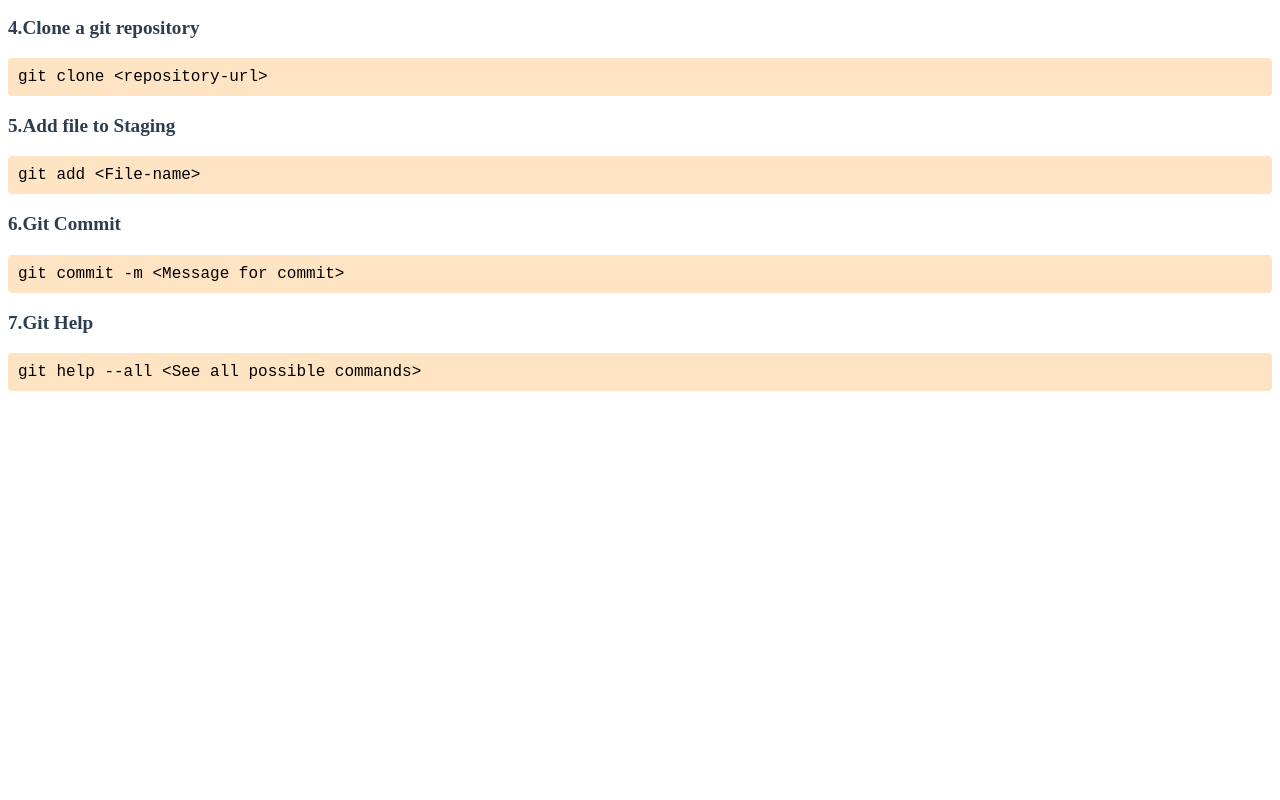
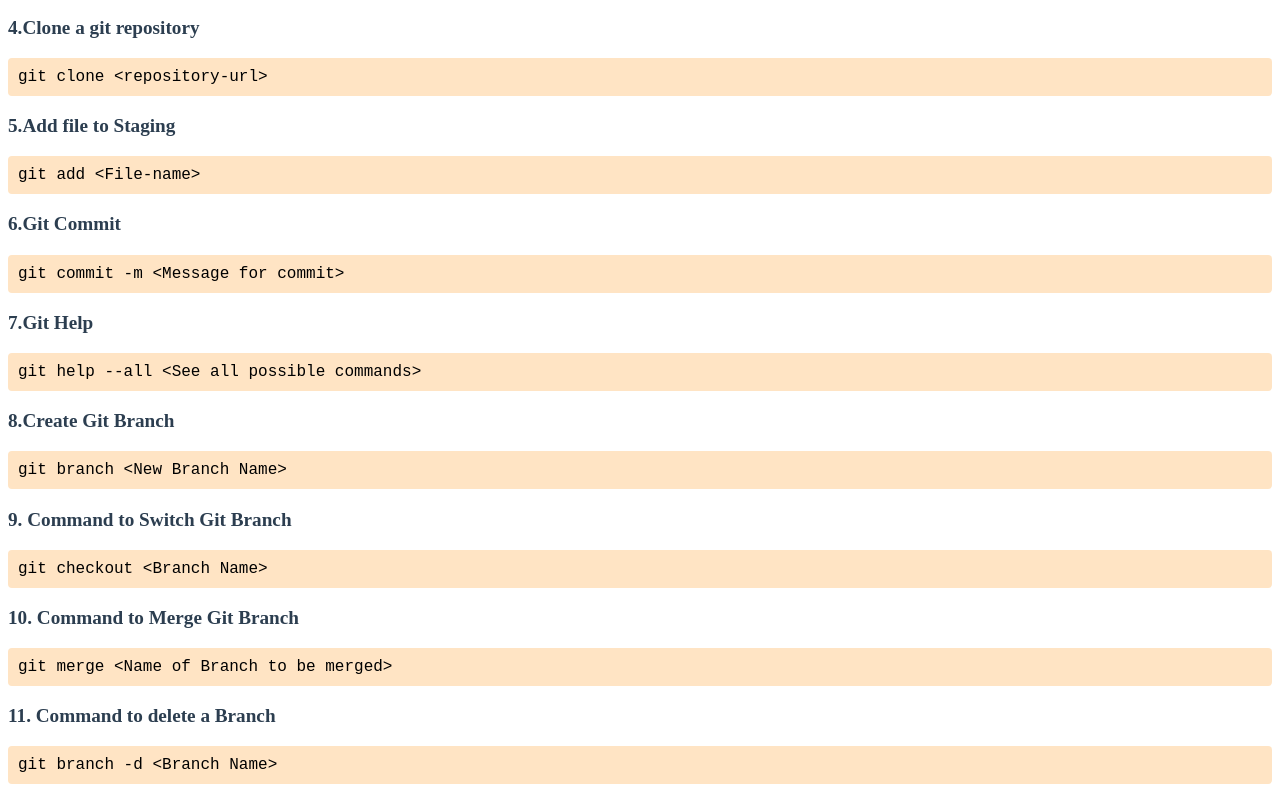
Before and after one commit to jomvarghese/github-upload, a plain HTML site: page Basic.html in a window 1280 px wide. Shown: the part 544-1344 px from the top of the page. Before the commit the page ends 951 px from the top, so only its background shows below. Drawn offline with Linux system fonts and the light colour scheme.

Commit message:
Update Basic.html

```diff
--- a/Basic.html
+++ b/Basic.html
@@ -52,8 +52,14 @@
             <p class="command-code">git commit -m &lt;Message for commit&gt;</p>
             <p class="command-title">7.Git Help</p>
             <p class="command-code">git help --all &lt;See all possible commands&gt;</p>
-            <div>
-
+            <p class="command-title">8.Create Git Branch</p>
+            <p class="command-code">git branch &lt;New Branch Name&gt;</p>
+            <p class="command-title">9. Command to Switch Git Branch</p>
+            <p class="command-code">git checkout &lt;Branch Name&gt;</p>
+            <p class="command-title">10. Command to Merge Git Branch</p>
+            <p class="command-code">git merge &lt;Name of Branch to be merged&gt;</p>
+            <p class="command-title">11. Command to delete a Branch</p>
+            <p class="command-code">git branch -d &lt;Branch Name&gt;</p>
             </div>
     </body>
 </html>
```
